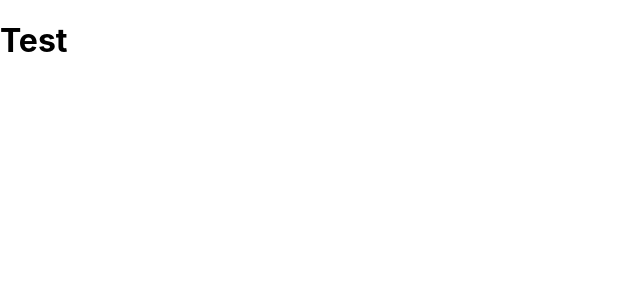
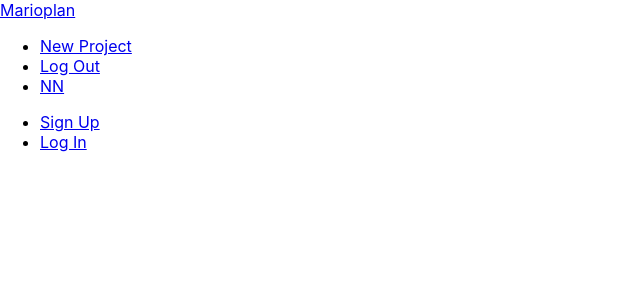
Before and after one commit to lmtrujillo/MusicBlog-Globuzzer, a React (Create React App) app: page / in a window 1280 px wide. Shown: the top 300 px of the page, without its empty margins (0-640 px from the left). Built offline with nearby package versions, Linux system fonts and the light colour scheme.

Commit message:
Added elements to navbar and login and logout links

```diff
--- a/src/App.js
+++ b/src/App.js
@@ -1,12 +1,13 @@
 import React from 'react';
 import { BrowserRouter } from 'react-router-dom';
+import NavBar from './components/layout/Navbar';
 
 function App() {
   return (
     <BrowserRouter>
     <div className="App">
-      <h1>Test</h1>
-     </div>
+      <NavBar/>
+    </div>
     </BrowserRouter>
   );
 }
--- a/src/components/layout/Navbar.js
+++ b/src/components/layout/Navbar.js
@@ -0,0 +1,17 @@
+import React from 'react';
+import { Link } from 'react-router-dom';
+import SignedInLinks from './SignedInLinks';
+import SignedOutLinks from './SignedOutLinks';
+
+const NavBar = () => {
+    return (
+        <nav>
+            <div id="mainNav">
+                <Link to= '/'>Marioplan</Link>
+                <SignedInLinks />
+                <SignedOutLinks />
+            </div>
+        </nav>
+    )
+}
+export default NavBar;
--- a/src/components/layout/SignedInLinks.js
+++ b/src/components/layout/SignedInLinks.js
@@ -0,0 +1,13 @@
+import React from 'react';
+import { NavLink } from 'react-router-dom';
+
+const SignedInLinks = () => {
+    return (
+        <ul className="right">
+            <li><NavLink to='/'>New Project</NavLink></li>
+            <li><NavLink to='/'>Log Out</NavLink></li>
+            <li><NavLink to='/'>NN</NavLink></li>
+        </ul>
+    )
+}
+export default SignedInLinks;
--- a/src/components/layout/SignedOutLinks.js
+++ b/src/components/layout/SignedOutLinks.js
@@ -0,0 +1,12 @@
+import React from 'react';
+import { NavLink } from 'react-router-dom';
+
+const SignedOutLinks = () => {
+    return (
+        <ul className="right">
+            <li><NavLink to='/'>Sign Up</NavLink></li>
+            <li><NavLink to='/'>Log In</NavLink></li>
+        </ul>
+    )
+}
+export default SignedOutLinks;
```
